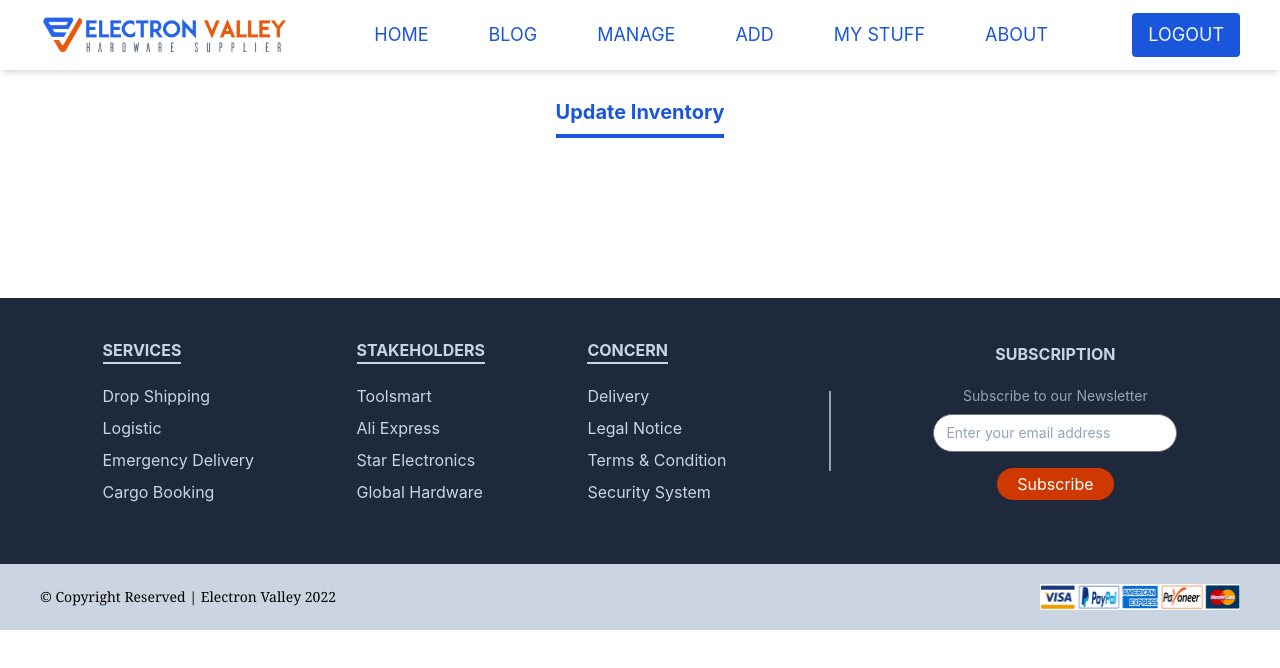
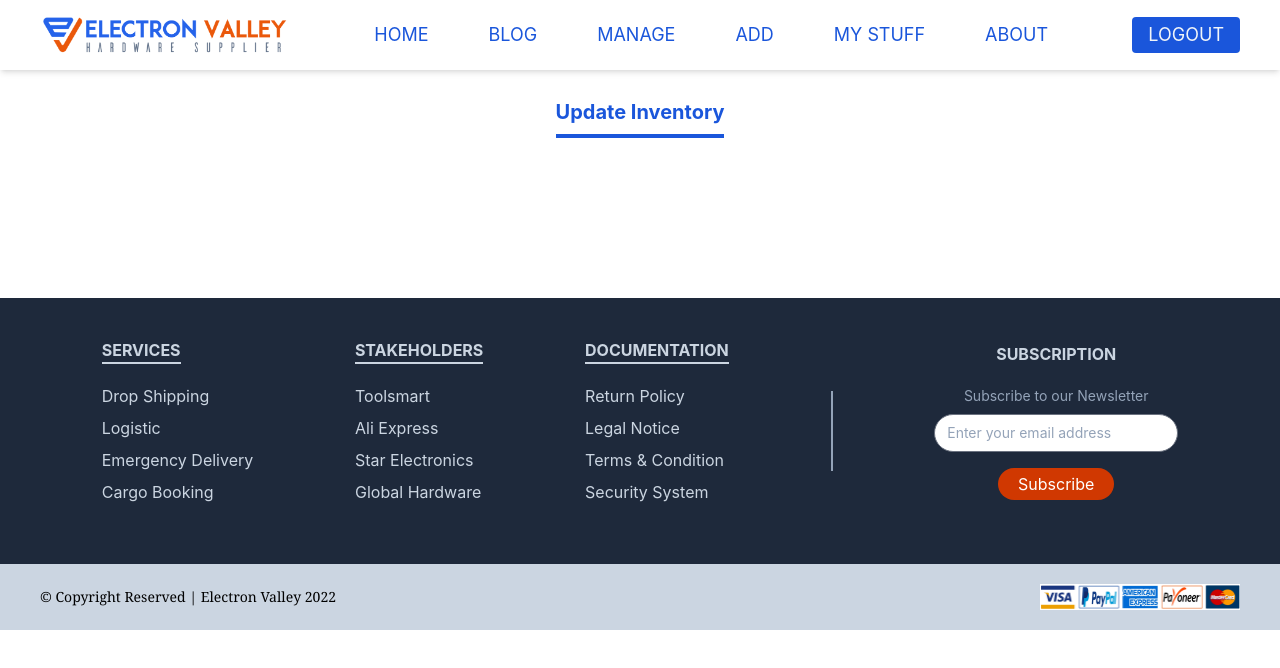
Before and after one commit to shareefrahat/electron-valley-client, a React (Create React App) app: page /inventory/1 in a window 1280 px wide. Shown: the top 668 px of the page. Built offline with nearby package versions, Linux system fonts and the light colour scheme; no server answers; the HTML template or start-up script is replaced by a standard one.

Commit message:
responsive is done for mobile and laptop

```diff
--- a/src/components/Footer/Footer.js
+++ b/src/components/Footer/Footer.js
@@ -48,11 +48,11 @@ const Footer = () => {
           </div>
           <div>
             <h5 className="text-md text-slate-300 font-bold border-b-2 border-b-slate-300 w-fit mx-auto lg:mx-0">
-              CONCERN
+              DOCUMENTATION
             </h5>
             <ul className="my-5 text-slate-300 flex flex-col gap-2">
               <li>
-                <a href="/">Delivery</a>
+                <a href="/">Return Policy</a>
               </li>
               <li>
                 <a href="/">Legal Notice</a>
--- a/src/components/Header/Header.js
+++ b/src/components/Header/Header.js
@@ -41,7 +41,7 @@ const Header = () => {
               <div>
                 <button
                   onClick={handleSignOut}
-                  className="bg-blue-700 text-slate-100 text-md lg:text-lg px-2 lg:px-4 py-1 lg:py-2 rounded"
+                  className="bg-blue-700 text-slate-100 text-md lg:text-lg px-2 lg:px-4 py-1  rounded inline-block"
                 >
                   LOGOUT
                 </button>
```
